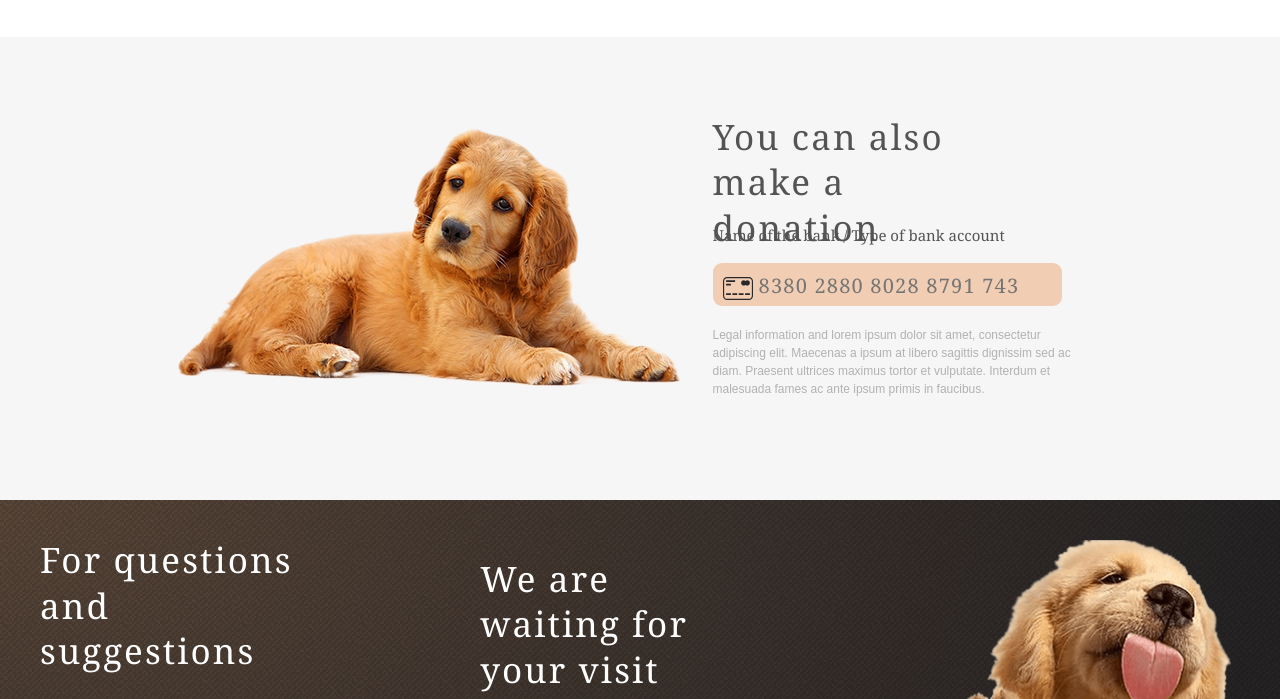
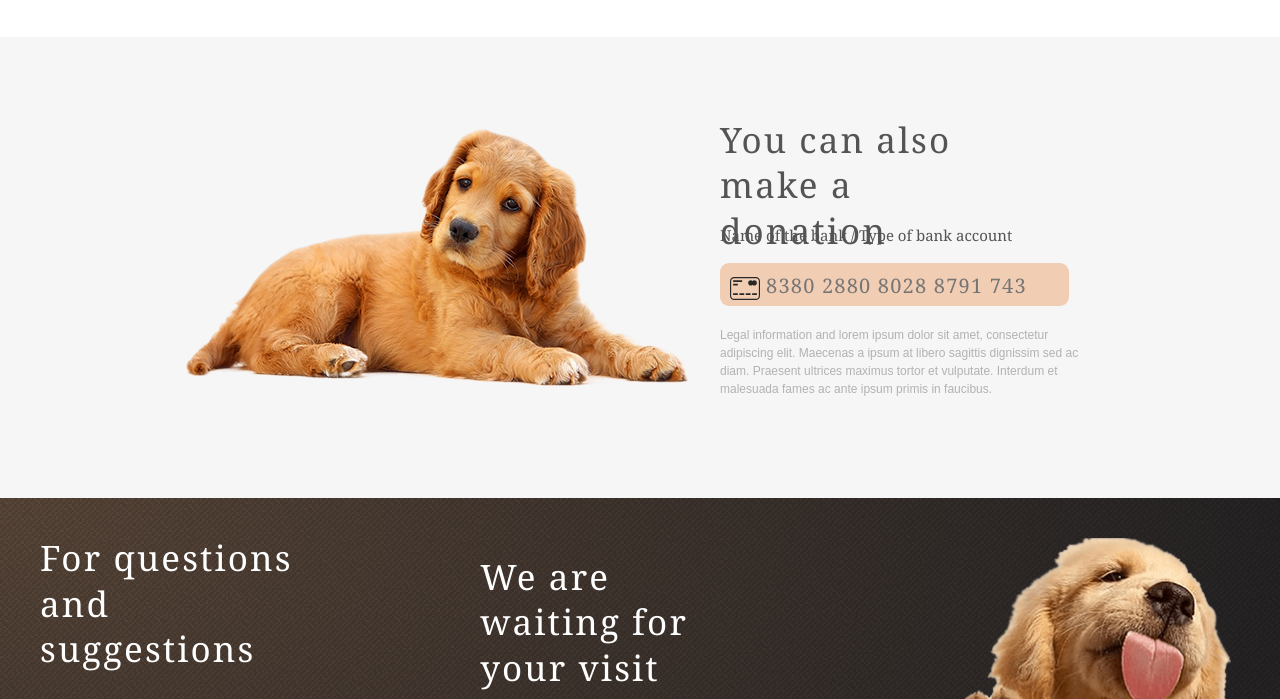
Before and after one commit to anutaguzova/shelter, a plain HTML site: page pages/main/index.html in a window 1280 px wide. Shown: the part 2994-3693 px from the top of the page. Drawn offline with Linux system fonts and the light colour scheme.

Commit message:
update: block donation

```diff
--- a/pages/main/style.css
+++ b/pages/main/style.css
@@ -408,7 +408,7 @@ p {
 .donation {
     display: flex;
     background: #F6F6F6;
-    height: 463px;
+    height: 461px;
     flex-wrap: wrap;
 }
 
@@ -427,18 +427,18 @@ p {
     width: 100%;
     max-width: 505px;
     max-height: 261px;
-    margin: 90px auto 100px 30px;
+    margin: 90px auto 100px 46px;
 }
 
 .donation__content {
     max-width: 380px;
     max-height: 282px;
-    margin: 77px 40px 101px 30px;
+    margin: 80px 40px 101px 29px;
 }
 
 .donation__content-title {
     color: #545454;
-    margin-bottom: 23px;
+    margin-bottom: 20px;
     max-width: 300px;
     max-height: 90px;
 }
```
